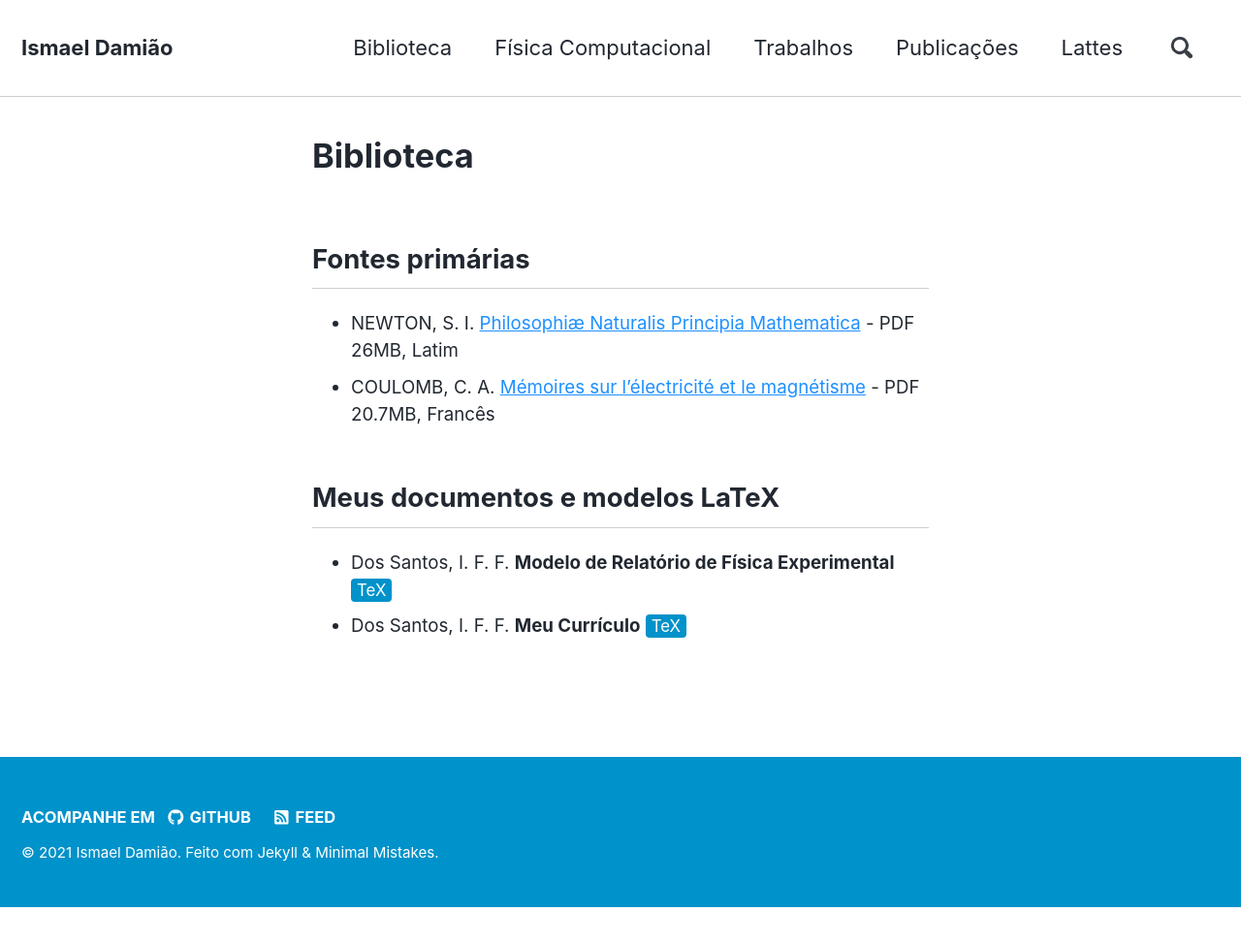
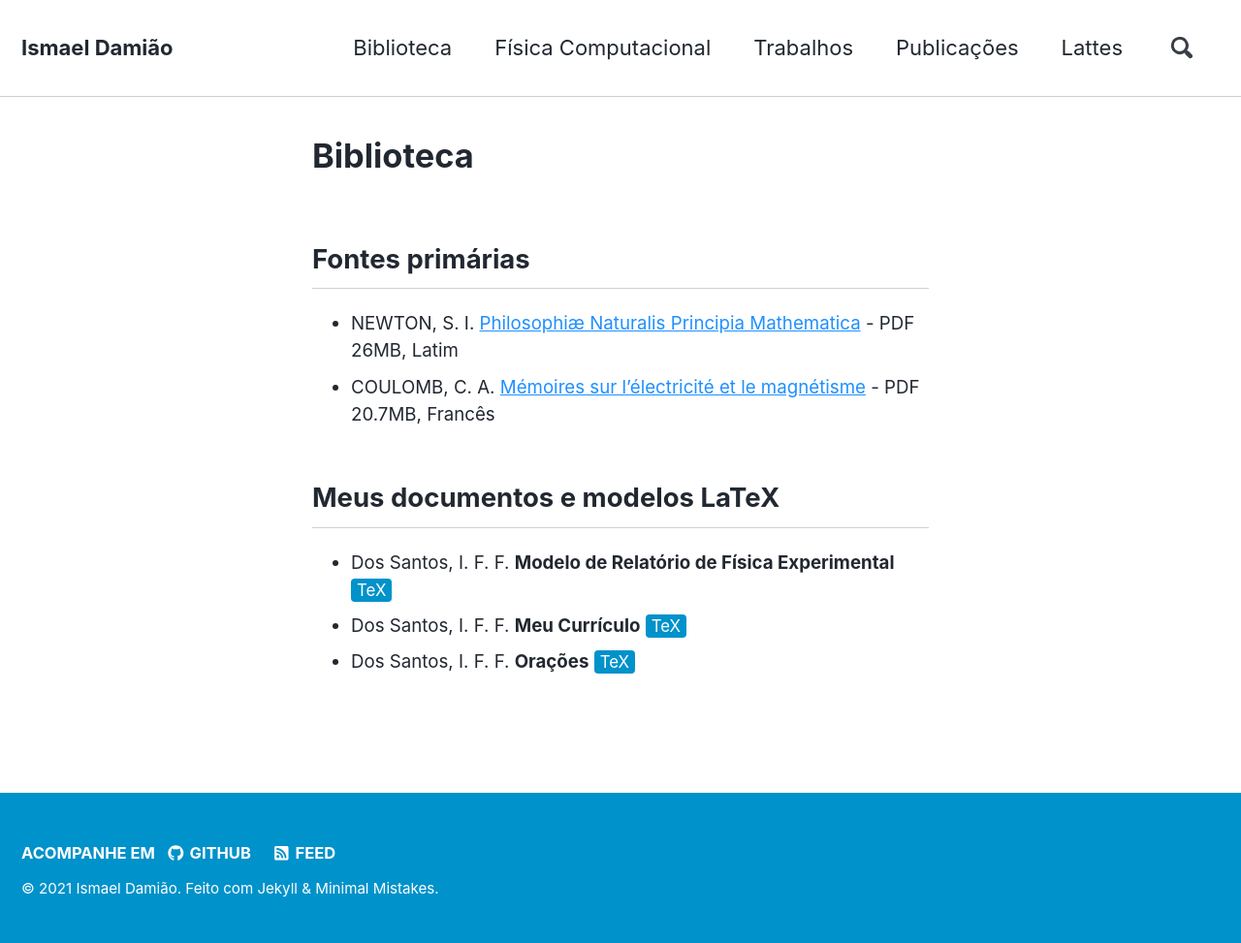
Before and after one commit to ismaeldamiao/ismaeldamiao.github.io, a Jekyll site: the page built from _pages/pt/library.md, in a window 1280 px wide. Shown: the whole page at 97% size. Built offline with Jekyll 4.4.1, drawn with Linux system fonts in a browser that asks for light colours; nearby versions of some CDN libraries; before the commit the page ends 936 px from its top, so only the background shows below that.

Commit message:
Update library.md

```diff
--- a/_pages/pt/library.md
+++ b/_pages/pt/library.md
@@ -41,3 +41,5 @@ title: "Biblioteca"
    <a href="https://www.overleaf.com/read/zwpkhfkffxgy" style="font-size:90%"><button class="button button1">TeX</button></a>
 * Dos Santos, I. F. F. **Meu Currículo**
    <a href="https://www.overleaf.com/read/xjhghrzxqvky" style="font-size:90%"><button class="button button1">TeX</button></a>
+* Dos Santos, I. F. F. **Orações**
+   <a href="https://www.overleaf.com/read/kvxsvbbmbzns" style="font-size:90%"><button class="button button1">TeX</button></a>
```
